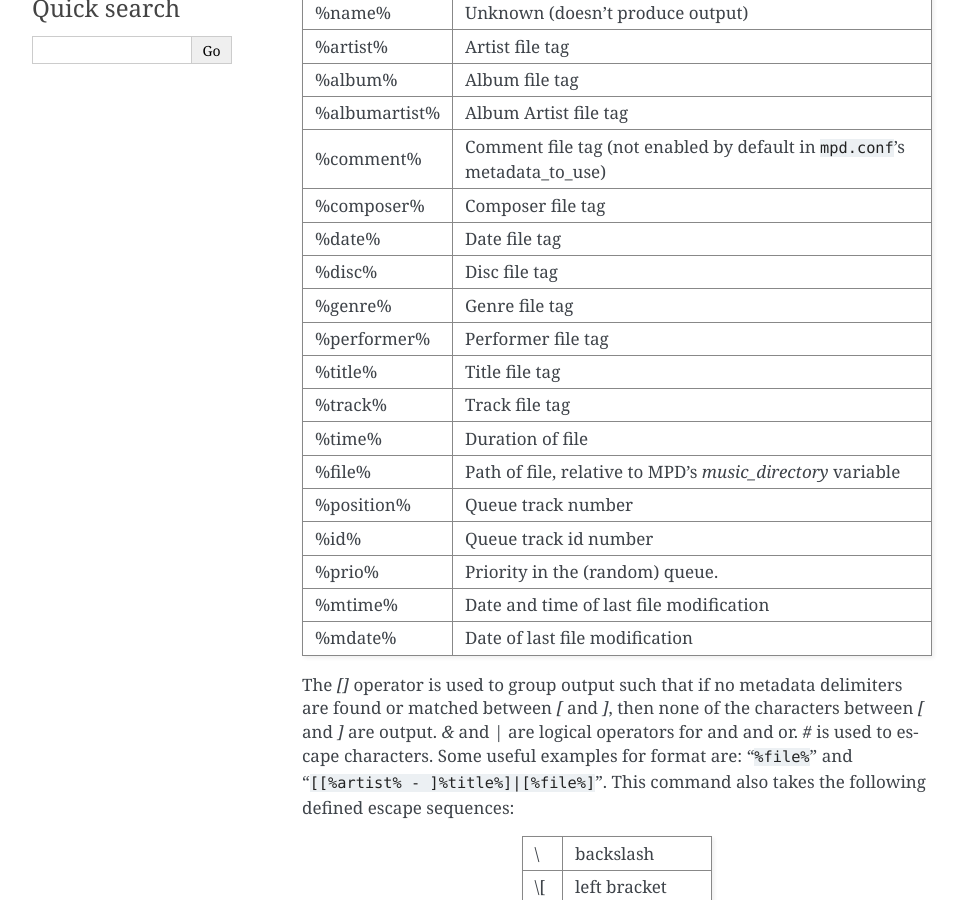
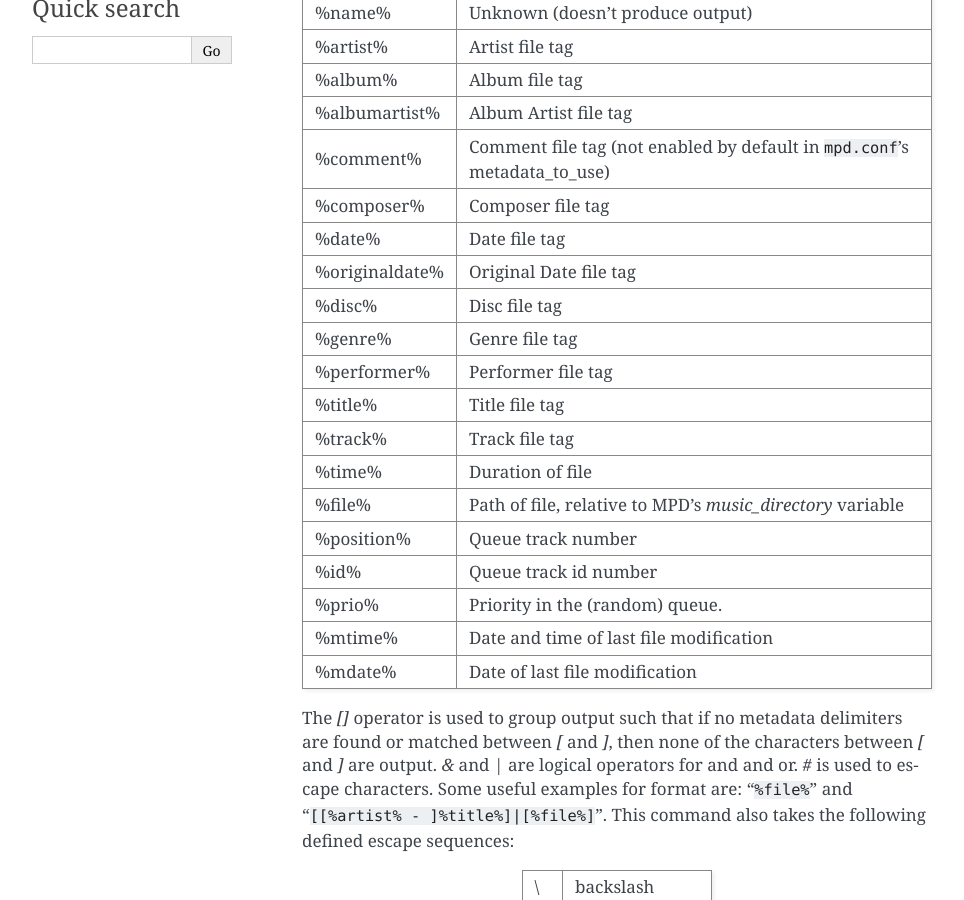
Before and after one commit to MusicPlayerDaemon/mpc, a Sphinx documentation site: the page built from doc/index.rst, in a window 1280 px wide and 900 px high, scrolled down 569 px. Shown: the whole window, without its empty margins (148-1112 px from the left). Built offline with Sphinx 7.4.7, drawn with Linux system fonts in a browser that asks for light colours.

Commit message:
docs: Add %originaldate% description to documentation

```diff
--- a/doc/index.rst
+++ b/doc/index.rst
@@ -35,6 +35,7 @@ Options
  %comment%          Comment file tag (not enabled by default in :file:`mpd.conf`'s metadata_to_use)
  %composer%         Composer file tag
  %date%             Date file tag
+ %originaldate%     Original Date file tag
  %disc%             Disc file tag
  %genre%            Genre file tag
  %performer%        Performer file tag
```
